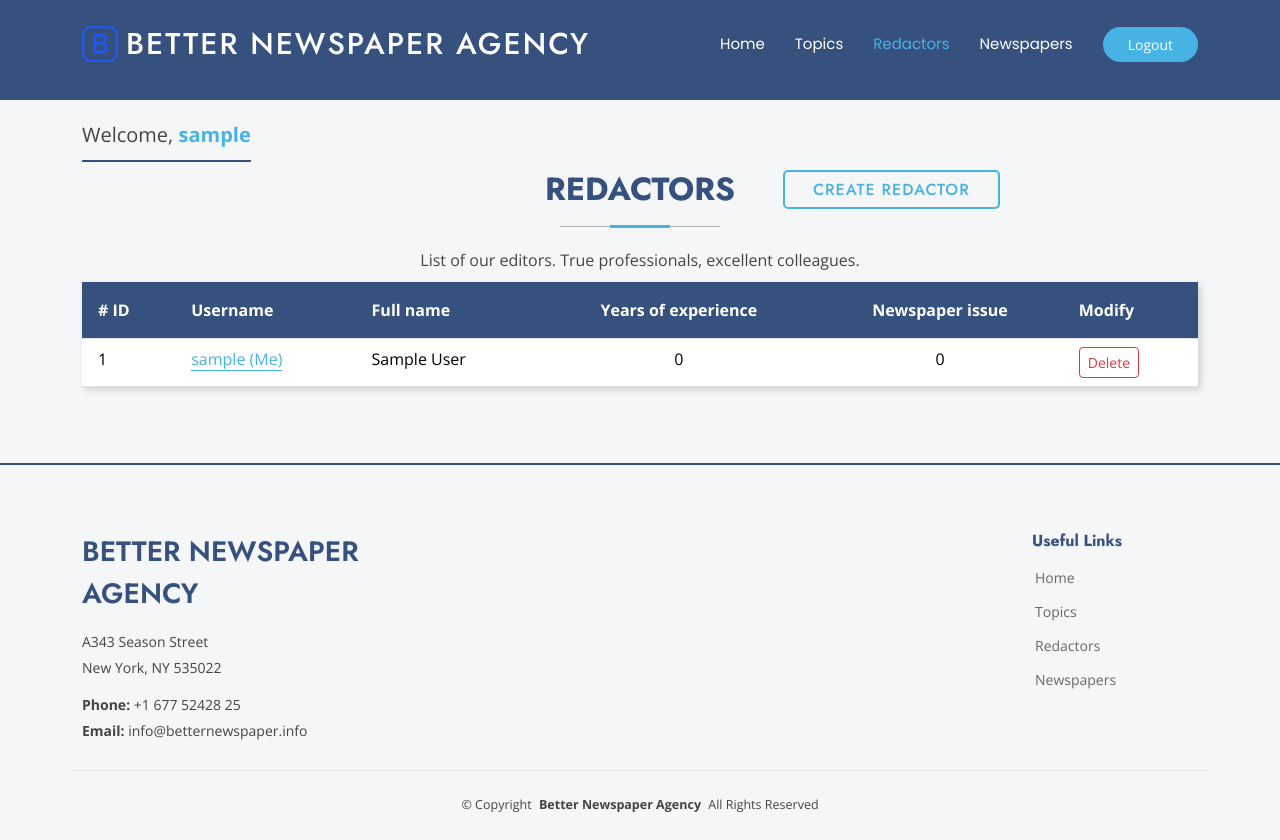
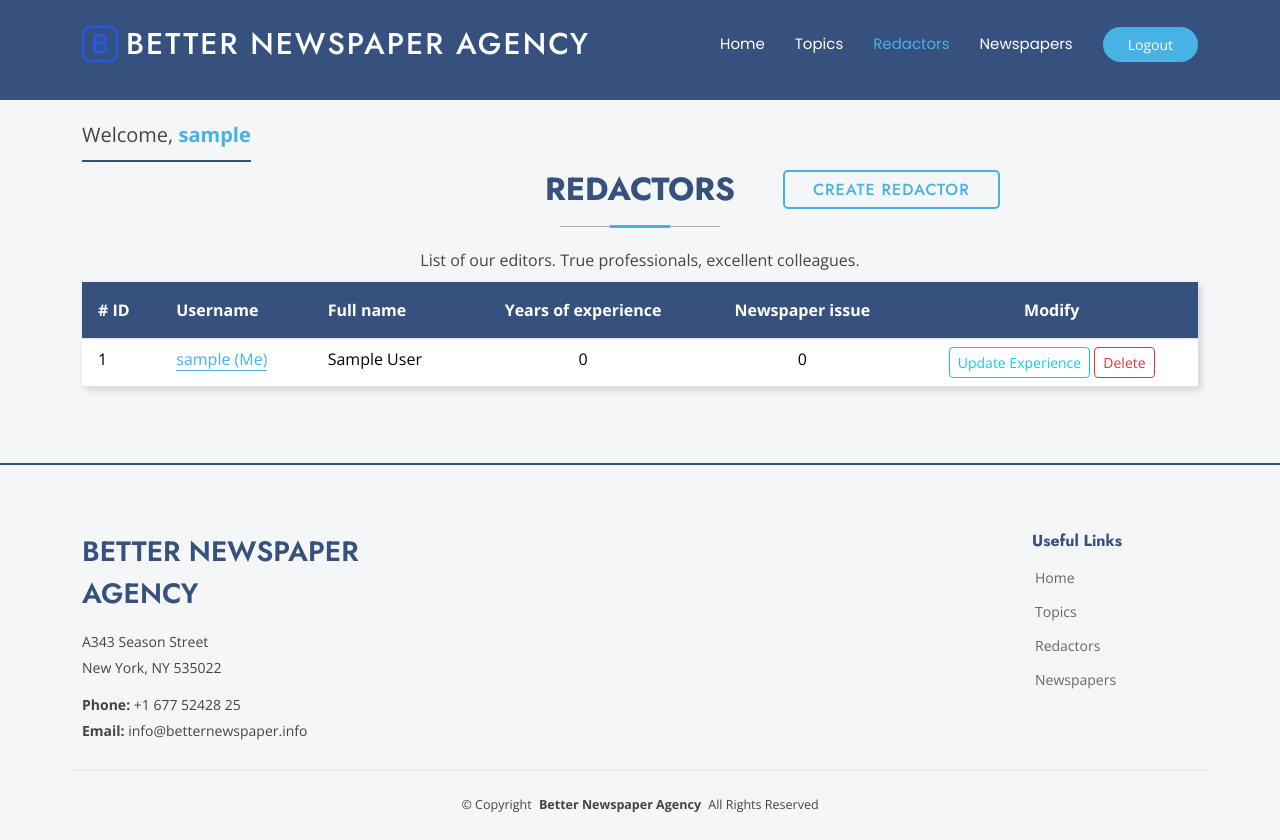
Before and after one commit to omnigun/newspaper-agency, a Django app: page /redactors/ in a window 1280 px wide. Run offline with Django 5.2, Linux system fonts and the light colour scheme; the visitor is signed in with stand-in values (Sample User, id 1); data comes from the database, SQL or seed files in the repository; data that the repository does not hold is empty; some libraries are stand-ins or nearby versions.

Commit message:
added btn to change experience

```diff
--- a/newspaper/urls.py
+++ b/newspaper/urls.py
@@ -32,14 +32,18 @@ urlpatterns = [
     path(
         "redactors/create/",
          RedactorCreateView.as_view(),
-        name="redactor-create"),
+        name="redactor-create"
+    ),
     path(
         "redactors/<int:pk>/delete/",
          RedactorDeleteView.as_view(),
-        name="redactor-delete"),
-    path("redactors/<int:pk>/expirience/",
-         RedactorExperienceUpdateView.as_view(), name="redactor-update"),
-
+        name="redactor-delete"
+    ),
+    path(
+        "redactors/<int:pk>/experience/",
+         RedactorExperienceUpdateView.as_view(),
+        name="redactor-update"
+    ),
     path(
         "newspapers/",
         NewspaperListView.as_view(),
--- a/templates/newspaper/redactor_list.html
+++ b/templates/newspaper/redactor_list.html
@@ -29,7 +29,7 @@
                 <th class="p-3">Full name</th>
                 <th class="p-3 text-center">Years of experience</th>
                 <th class="p-3 text-center">Newspaper issue</th>
-                <th class="p-3">Modify</th>
+                <th class="p-3 text-center">Modify</th>
               </tr>
               {% for redactor in redactor_list %}
               <tr>
@@ -42,7 +42,11 @@
                 <td class="px-3 py-2">{{ redactor.first_name }} {{ redactor.last_name }}</td>
                 <td class="px-3 py-2 text-center">{{ redactor.years_of_experience }}</td>
                 <td class="px-3 py-2 text-center">{{redactor.news}}</td>
-                <td class="px-3 py-2">
+                <td class="px-3 py-2 text-center">
+                  <a
+                      href="{%url 'newspaper:redactor-update' pk=redactor.pk %}"
+                      class="btn btn-outline-info btn-sm"
+                  >Update Experience</a>
                   <a
                       href="{%url 'newspaper:redactor-delete' pk=redactor.pk %}"
                       class="btn btn-outline-danger btn-sm"
```
